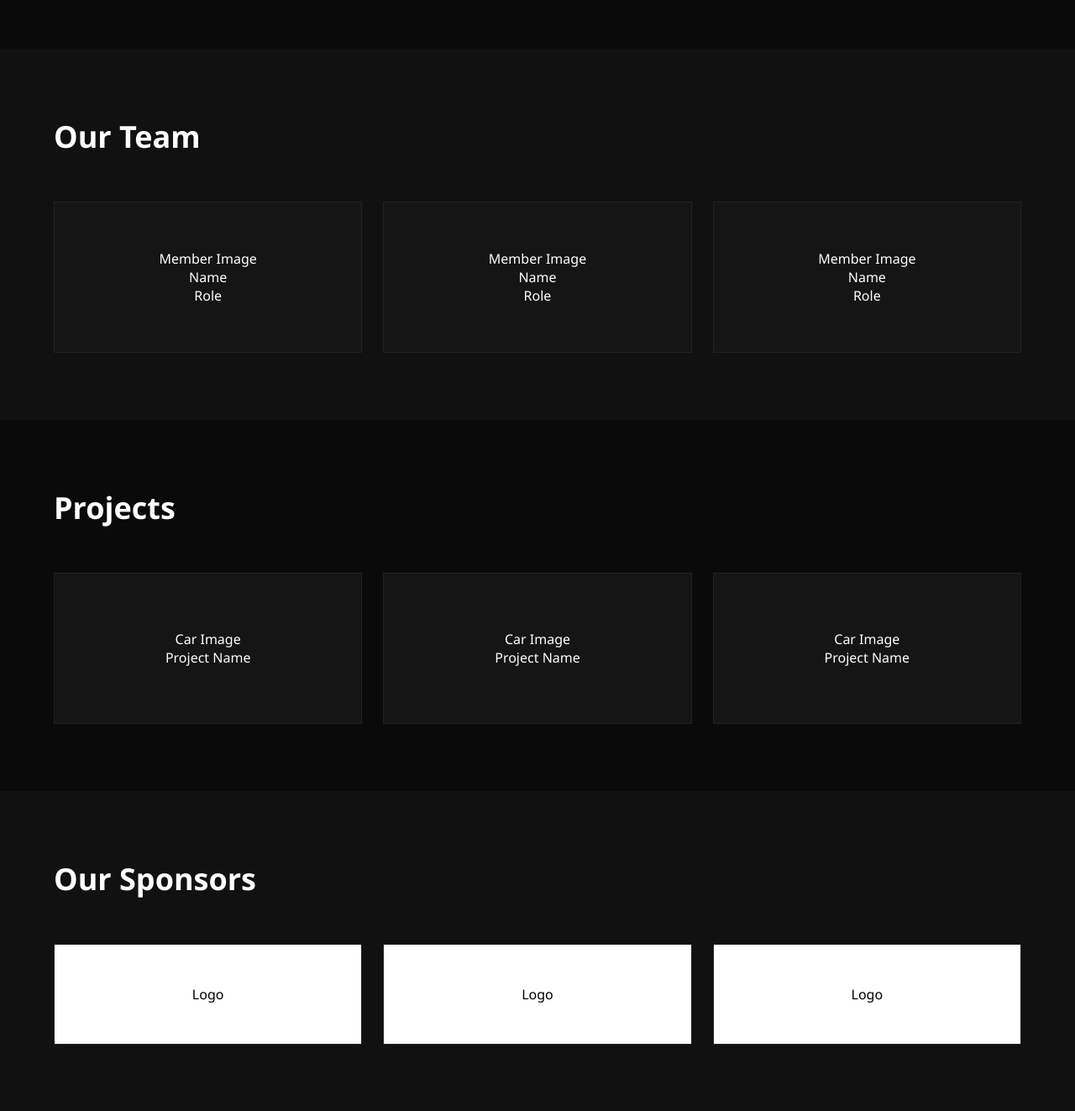
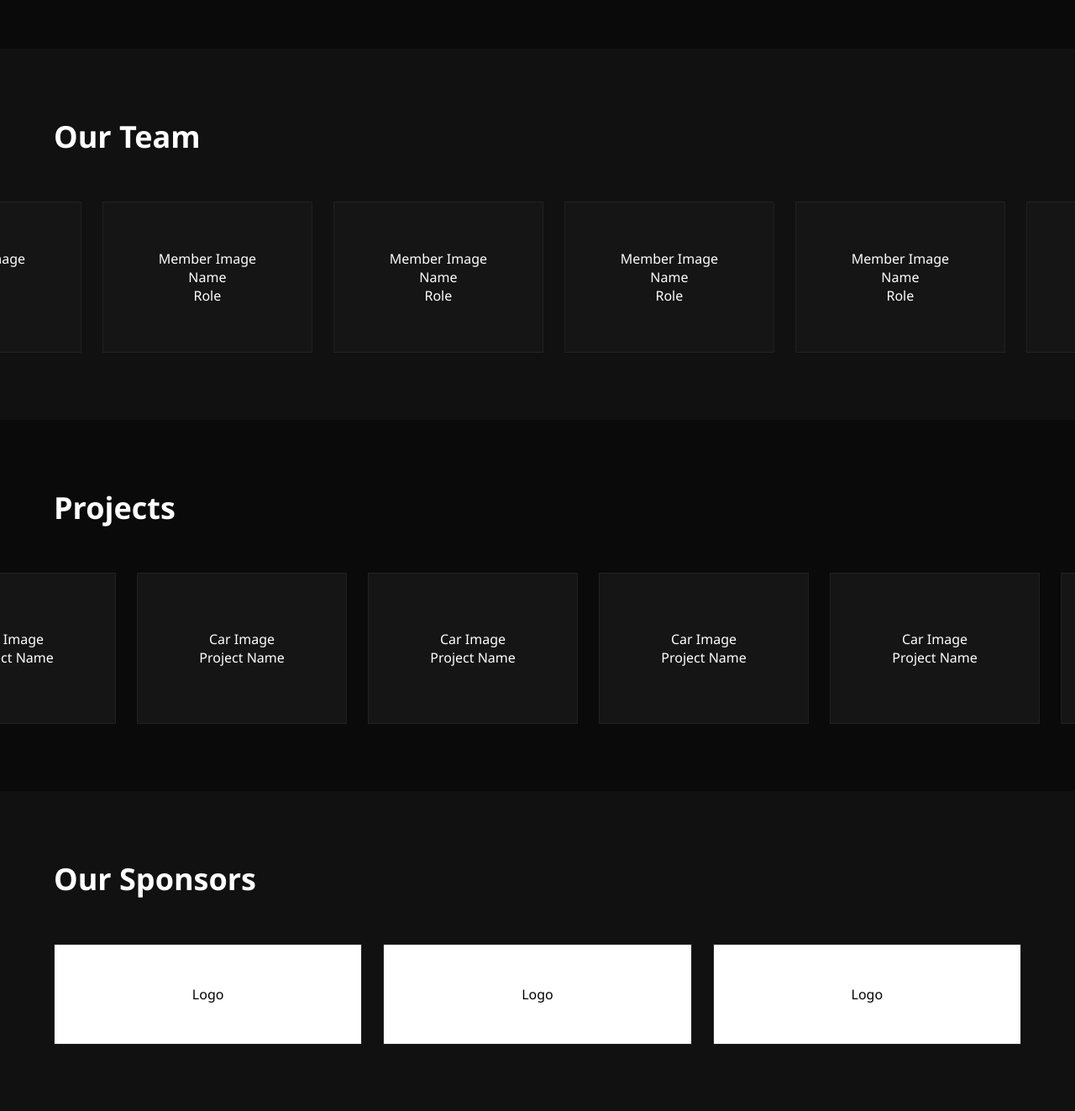
Before and after one commit to A-Niyamul-Kabir-Sajid/Kilo-Fight-Interface, a PHP site: page / in a window 1280 px wide. Shown: the part 1028-2351 px from the top of the page at 84% size. Run offline with PHP 8.4, Linux system fonts and the light colour scheme.

Commit message:
auto scroll

```diff
--- a/index.html
+++ b/index.html
@@ -52,6 +52,11 @@
     <section id="team" class="section dark">
       <h2>Our Team</h2>
       <div class="grid">
+        <!-- original -->
+        <div class="card">Member Image<br />Name<br />Role</div>
+        <div class="card">Member Image<br />Name<br />Role</div>
+        <div class="card">Member Image<br />Name<br />Role</div>
+        <!-- duplicate (required for seamless loop) -->
         <div class="card">Member Image<br />Name<br />Role</div>
         <div class="card">Member Image<br />Name<br />Role</div>
         <div class="card">Member Image<br />Name<br />Role</div>
@@ -62,6 +67,9 @@
     <section id="projects" class="section">
       <h2>Projects</h2>
       <div class="grid">
+        <div class="card">Car Image<br />Project Name</div>
+        <div class="card">Car Image<br />Project Name</div>
+        <div class="card">Car Image<br />Project Name</div>
         <div class="card">Car Image<br />Project Name</div>
         <div class="card">Car Image<br />Project Name</div>
         <div class="card">Car Image<br />Project Name</div>
--- a/styles.css
+++ b/styles.css
@@ -219,6 +219,79 @@
     color: black;
 }
 
+/* ── TEAM SECTION ───────────────────────────────────── */
+
+#team {
+    overflow: hidden; /* Clips cards that scroll out of view */
+    padding-left: 0;   /* Remove side padding so grid can scroll freely */
+    padding-right: 0;
+}
+
+#team h2 {
+    padding-left: clamp(20px, 5vw, 80px); /* Give the heading its own side padding */
+}
+
+#team .grid {
+    flex-wrap: nowrap !important; /* Force single row — overrides global .grid */ /* Forces all cards into a single row */
+    width: max-content; /* Row grows as wide as all cards combined */
+    gap: 25px;
+    margin-top: 40px;
+    animation: scroll-left 18s linear infinite; /* Auto-scrolls left */
+}
+
+#team:hover .grid {
+    animation-duration: 6s; /* Speeds up on hover */
+}
+
+#team .card,
+#team .card:hover {
+    flex: 0 0 250px; /* Fixed width for team cards */
+    transform: none; /* Disables the lift effect during scroll */
+}
+
+/* ── PROJECTS SECTION ───────────────────────────────── */
+
+#projects {
+    overflow: hidden; /* Clips cards that scroll out of view */
+     padding-left: 0;
+    padding-right: 0;
+}
+
+#projects h2 {
+    padding-left: clamp(20px, 5vw, 80px);
+}
+
+#projects .grid {
+    flex-wrap: nowrap !important; /* Force single row — overrides global .grid */
+    width: max-content;
+     gap: 25px;
+    margin-top: 40px;
+    animation: scroll-left 22s linear infinite; /* Slightly slower than team */
+}
+
+#projects:hover .grid {
+    animation-duration: 7s;
+}
+
+#projects .card,
+#projects .card:hover {
+    flex: 0 0 250px;
+    transform: none;
+}
+
+/* FIX: Give team and project cards a fixed width so they don't stretch */
+#team .card,
+#projects .card {
+    flex: 0 0 250px; /* Fixed 250px — no growing or shrinking */
+}
+
+/* ── SHARED KEYFRAME ────────────────────────────────── */
+
+@keyframes scroll-left {
+    0%   { transform: translateX(0); }
+    100% { transform: translateX(-50%); } /* -50% works because cards are duplicated */
+}
+
 /* CONTACT INFO STYLES */
 #contact p {
     margin: 10px 0;
```
